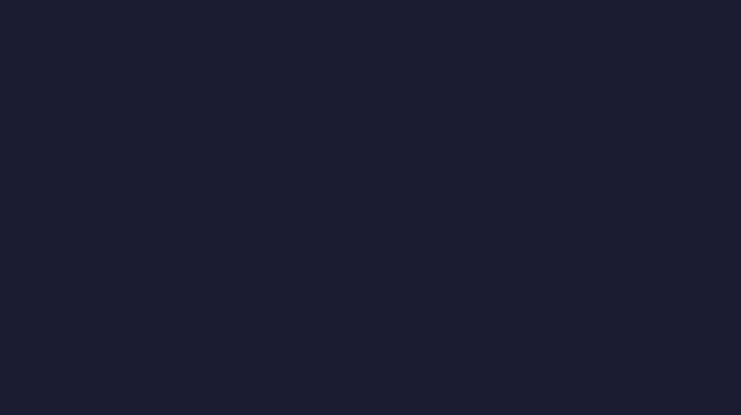
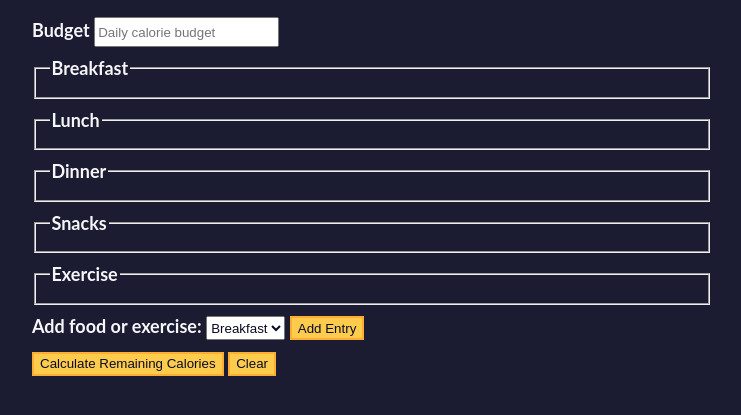
Before and after one commit to vldkorin/Calorie-Counter, a plain HTML site: page index.html in a window 1280 px wide. Shown: the part 67-482 px from the top of the page, without its empty margins (268-1009 px from the left). Drawn offline with Linux system fonts and the light colour scheme.

Commit message:
updated html

```diff
--- a/index.html
+++ b/index.html
@@ -10,8 +10,50 @@
     <main>
       <h1>Calorie Counter</h1>
       <div class="container">
-
+        <form id="calorie-counter">
+            <label for="budget">Budget</label>
+            <input id="budget"type="number" min="0" placeholder="Daily calorie budget" required/>
+            <fieldset id="breakfast">
+                <legend>Breakfast</legend>
+                <div class="input-container"></div>
+            </fieldset>
+            <fieldset id="lunch">
+                <legend>Lunch</legend>
+                <div class="input-container"></div>
+            </fieldset>
+            <fieldset id="dinner">
+                <legend>Dinner</legend>
+                <div class="input-container"></div>
+            </fieldset>
+            <fieldset id="snacks">
+                <legend>Snacks</legend>
+                <div class="input-container"></div>
+            </fieldset>
+            <fieldset id="exercise">
+                <legend>Exercise</legend>
+                <div class="input-container"></div>
+            </fieldset>
+            <div class="controls">
+                <span>
+                    <label for="entry-dropdown">Add food or exercise:</label>
+                    <select name="options" id="entry-dropdown">
+                        <option value="breakfast" selected="selected">Breakfast</option>
+                        <option value="lunch">Lunch</option>
+                        <option value="dinner">Dinner</option>
+                        <option value="snacks">Snacks</option>
+                        <option value="exercise">Exercise</option>
+                    </select>
+                    <button id="add-entry" type="button">Add Entry</button>
+                </span>
+            </div>
+            <div>
+                <button type="submit">Calculate Remaining Calories</button>
+                <button id="clear" type="button">Clear</button>
+            </div>
+        </form>
+        <div id="output" class="output hide"></div>
       </div>
     </main>
+    <script src="script.js"></script>
   </body>
 </html>
```
